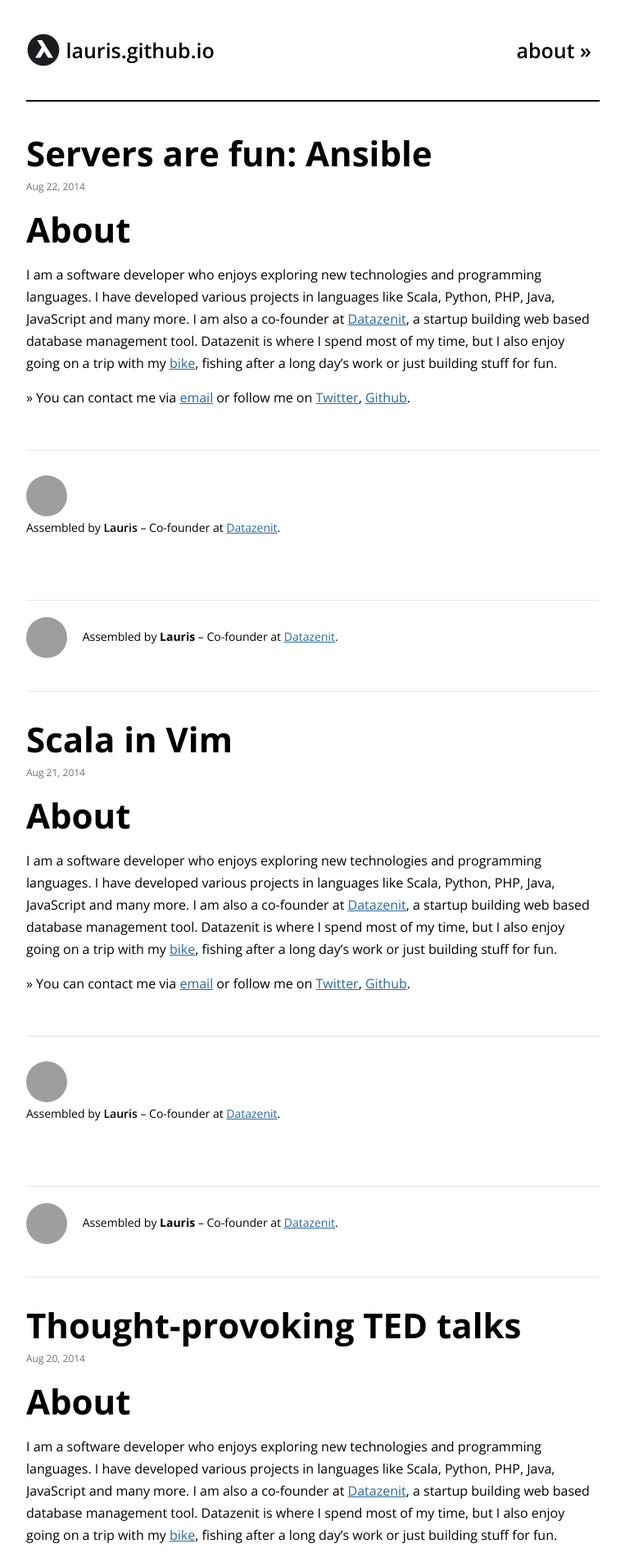
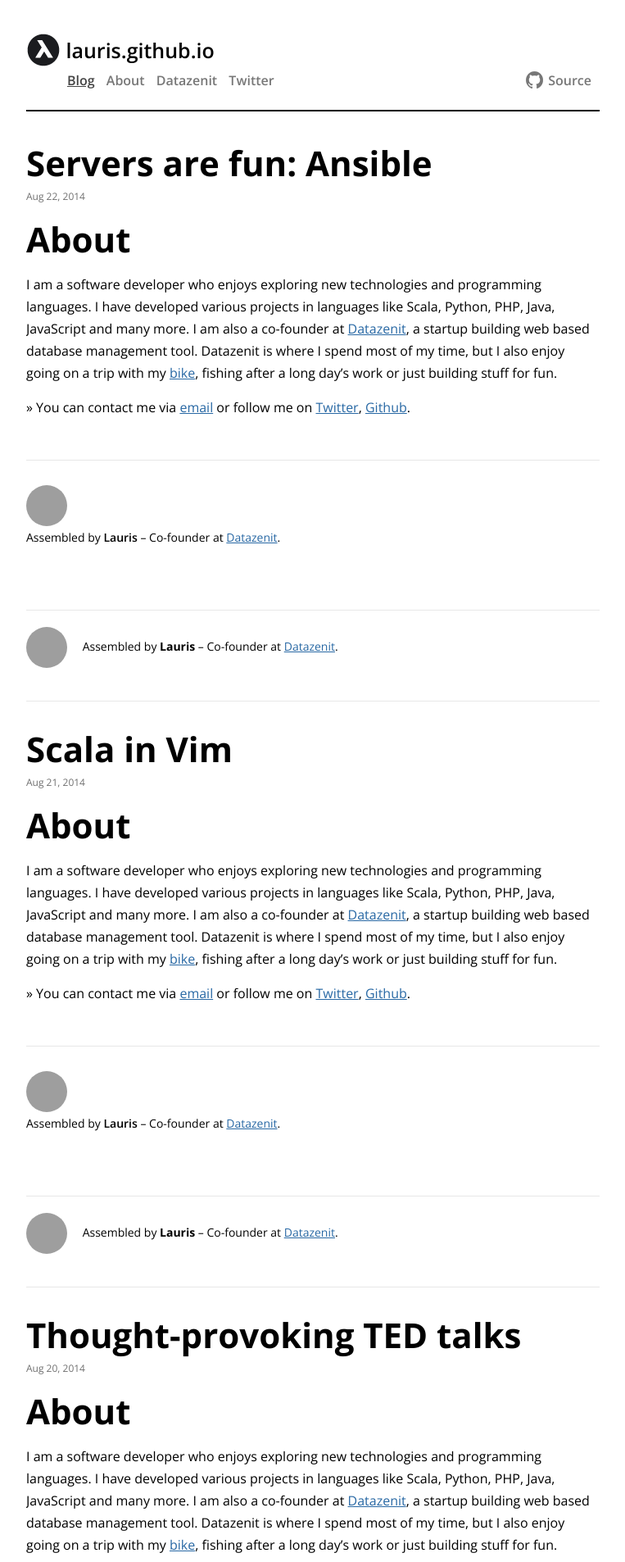
Before and after one commit to lauris/lauris.github.com, a Jekyll site: the page built from index.html, in a window 1280 px wide. Shown: the top 1906 px of the page at 82% size, without its empty margins (258-1021 px from the left). Built offline with Jekyll 4.4.1, drawn with Linux system fonts in a browser that asks for light colours; comment, search, counter and statistics services are not loaded; grey boxes are pictures that could not be loaded.

Commit message:
Add links below heading.

```diff
--- a/_includes/header.html
+++ b/_includes/header.html
@@ -1,15 +1,23 @@
-<header>
-  <div class="links">
-  {% for page in site.pages %}
-    {% if page.title %}
-      <a class="page-link" href="{{ page.url | prepend: site.baseurl }}">
-        {{ page.title | downcase }} »
-      </a>
-    {% endif %}
-  {% endfor %}
-  </div>
+<header id="main-header">
   <h1 id="site-title">
     <img src="/images/lambda.png" alt="Lambda">
     <a href="/">{{ site.title }}</a>
   </h1>
+  <div class="links">
+  {% assign current = page.title %}
+  <a href="/" class="page-link{% if current == null %} active{% endif %}">Blog</a>
+  {% for page in site.pages %}
+    {% if page.title %}
+      <a class="page-link{% if current == page.title %} active{% endif %}"
+        href="{{ page.url | prepend: site.baseurl }}">{{ page.title }}</a>
+    {% endif %}
+  {% endfor %}
+  <a href="http://datazenit.com/" target="_blank" class="page-link">Datazenit</a>
+  <a href="http://twitter.com/lauriswat" target="_blank" class="page-link">Twitter</a>
+  <a href="http://github.com/lauris/lauris.github.com"
+    target="_blank"
+    class="page-link github-link">
+    <img src="/images/github-repo.png" alt="">
+    Source</a>
+  </div>
 </header>
--- a/css/lambda.css
+++ b/css/lambda.css
@@ -36,9 +36,10 @@
 }
 
 #main-header {
-    height: 101px;
-    background: url(../img/blog/header-2-sm.png) no-repeat 0 0;
-    display: none;
+    padding-bottom: 25px;
+    border-bottom: 2px solid black;
+    width: 700px;
+    margin: 40px auto 0 auto;
 }
 #site-title {
  /*   padding: 70px 0 0 195px;
@@ -47,12 +48,8 @@
     line-height: normal;
     /*margin-left: 60px;*/
     /*text-align: center;*/
-    width: 700px;
-    margin: 40px auto 0 auto;
     /*background: #eee;*/
     /*padding: 20px 40px;*/
-    padding-bottom: 40px;
-    border-bottom: 2px solid black;
     vertical-align: middle;
 }
 #site-title a {
@@ -66,17 +63,33 @@
 
 
 .links {
-    float: right;
-    margin-right: 150px;
-    margin-top: 4px;
-    font-size: 25px;
+    /*float: right;*/
+    /*margin-left: 150px;*/
+    margin-top: 5px;
+    font-size: 16px;
     vertical-align: middle;
     line-height: normal;
+    color: #777;
+    padding-left: 50px;
 }
 .links a {
     text-decoration: none;
-    color: black;
+    color: #777;
     font-weight: 600;
+    margin-right: 10px;
+}
+.links a:hover, .links a.active {
+    text-decoration: underline;
+}
+.links a.active {
+    color: #444;
+}
+.links img {
+    vertical-align: top;
+    margin-right: 2px;
+}
+.links .github-link {
+    float: right;
 }
 
 #content {
```
Also changed, not shown: images/github-repo.png (added), images/github-repository.png (added).
